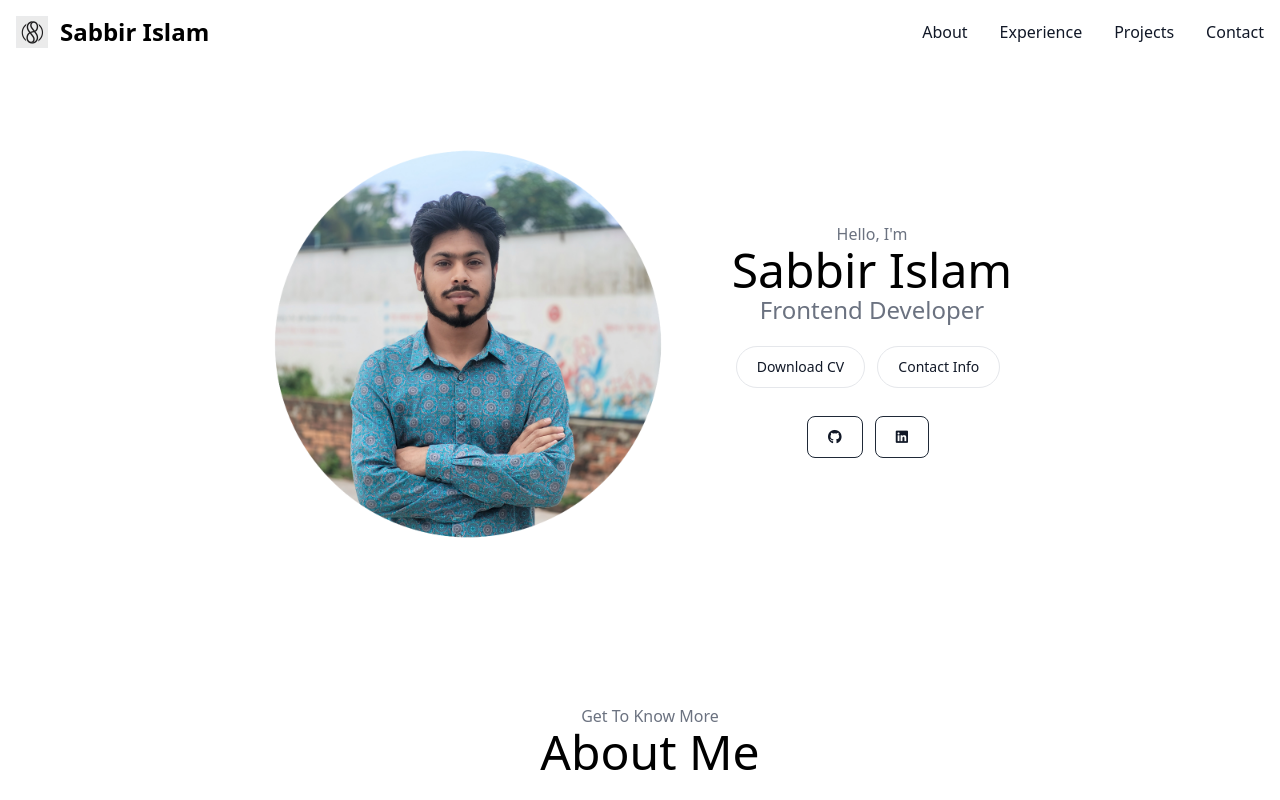
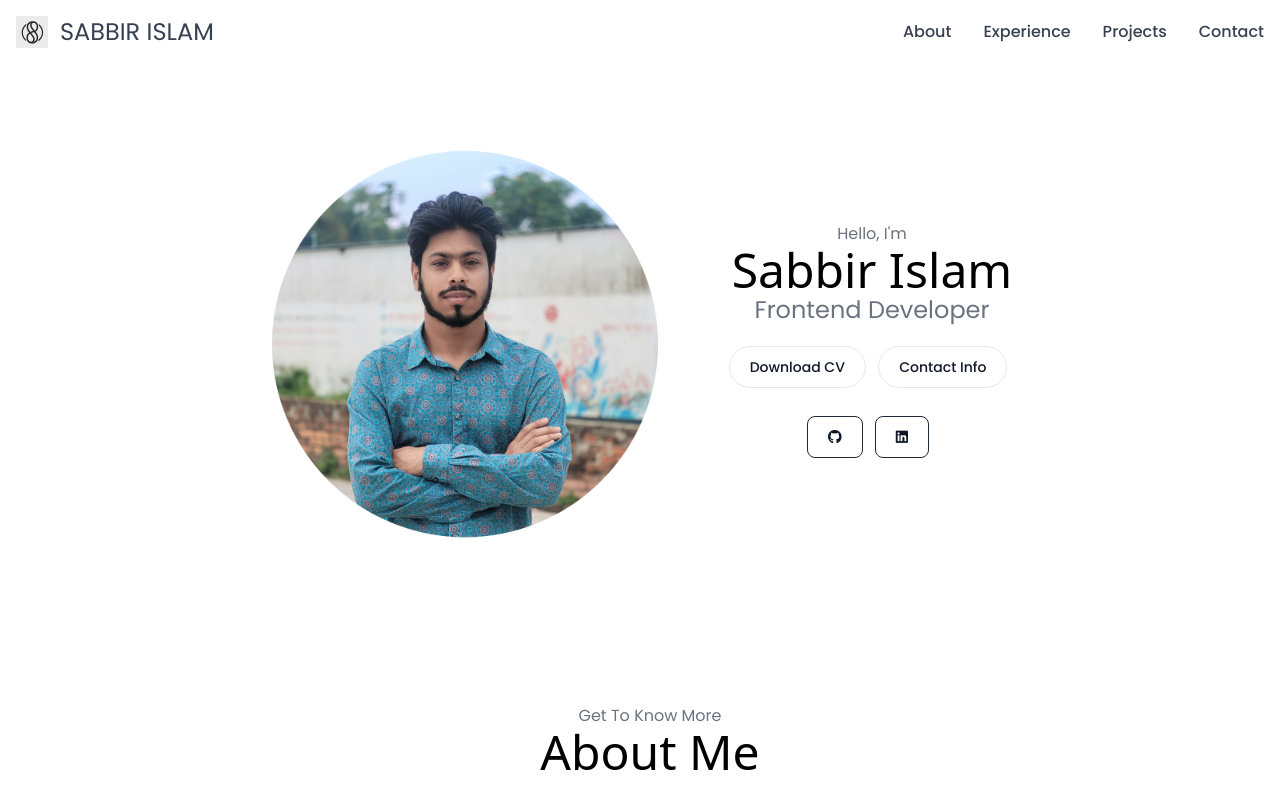
Before and after one commit to sabbir-islam/Portfolio_Sabbir, a plain HTML site: page index.html in a window 1280 px wide. Shown: the top 800 px of the page. Drawn offline with nearby package versions, Linux system fonts and the light colour scheme.

Commit message:
change in navbar and footer

```diff
--- a/index.html
+++ b/index.html
@@ -1,92 +1,141 @@
 <!DOCTYPE html>
 <html lang="en">
-
   <head>
-  <meta charset="UTF-8">
-  <meta name="viewport" content="width=device-width, initial-scale=1.0">
+    <meta charset="UTF-8" />
+    <meta name="viewport" content="width=device-width, initial-scale=1.0" />
     <title>Sabbir Islam</title>
 
     <!-- style section here  -->
-  <link rel="stylesheet" href="style.css">
-  <link rel="stylesheet" href="mediaqueries.css">
+    <link rel="stylesheet" href="style.css" />
+    <link rel="stylesheet" href="mediaqueries.css" />
     <script src="https://cdn.tailwindcss.com"></script>
     <!-- fontawsome  -->
-  <script src="https://kit.fontawesome.com/1fb895dcbf.js" crossorigin="anonymous"></script>
+    <script
+      src="https://kit.fontawesome.com/1fb895dcbf.js"
+      crossorigin="anonymous"
+    ></script>
   </head>
 
   <body>
 
-
-
-
     <!-- navbar start here  -->
-  <nav class="bg-white border-gray-200 dark:bg-gray-900">
-    <div class="max-w-screen-xl flex flex-wrap items-center justify-between mx-auto p-4">
-      <a href="https://flowbite.com/" class="flex items-center space-x-3 rtl:space-x-reverse">
+    <nav class="bg-transparent border-gray-200">
+      <div
+        class="max-w-screen-xl flex flex-wrap items-center justify-between mx-auto p-4"
+      >
+        <a href="#home" class="flex items-center space-x-3 rtl:space-x-reverse">
           <img src="images/logo2.jpeg" class="h-8" alt="Flowbite Logo" />
-        <span class="self-center text-2xl font-semibold whitespace-nowrap dark:text-white">Sabbir Islam</span>
+          <span
+            class="self-center text-2xl uppercase whitespace-nowrap text-[#374151] dark:text-[#374151]"
+            >Sabbir Islam</span
+          >
         </a>
-      <button data-collapse-toggle="navbar-default" type="button"
+        <button
+          data-collapse-toggle="navbar-default"
+          type="button"
           class="inline-flex items-center p-2 w-10 h-10 justify-center text-sm text-gray-500 rounded-lg md:hidden hover:bg-gray-100 focus:outline-none focus:ring-2 focus:ring-gray-200 dark:text-gray-400 dark:hover:bg-gray-700 dark:focus:ring-gray-600"
-        aria-controls="navbar-default" aria-expanded="false">
+          aria-controls="navbar-default"
+          aria-expanded="false"
+        >
           <span class="sr-only">Open main menu</span>
-        <svg class="w-5 h-5" aria-hidden="true" xmlns="http://www.w3.org/2000/svg" fill="none" viewBox="0 0 17 14">
-          <path stroke="currentColor" stroke-linecap="round" stroke-linejoin="round" stroke-width="2"
-            d="M1 1h15M1 7h15M1 13h15" />
+          <svg
+            class="w-5 h-5"
+            aria-hidden="true"
+            xmlns="http://www.w3.org/2000/svg"
+            fill="none"
+            viewBox="0 0 17 14"
+          >
+            <path
+              stroke="currentColor"
+              stroke-linecap="round"
+              stroke-linejoin="round"
+              stroke-width="2"
+              d="M1 1h15M1 7h15M1 13h15"
+            />
           </svg>
         </button>
         <div class="hidden w-full md:block md:w-auto" id="navbar-default">
           <ul
-          class="font-medium flex flex-col p-4 md:p-0 mt-4 border border-gray-100 rounded-lg bg-gray-50 md:flex-row md:space-x-8 rtl:space-x-reverse md:mt-0 md:border-0 md:bg-white dark:bg-gray-800 md:dark:bg-gray-900 dark:border-gray-700">
+            class="font-medium flex flex-col p-4 md:p-0 mt-4 border border-gray-100 rounded-lg bg-gray-50 md:flex-row md:space-x-8 rtl:space-x-reverse md:mt-0 md:border-0 md:bg-transparent dark:bg-gray-800 md:dark:bg-transparent dark:border-gray-700"
+          >
             <li>
-            <a href="#"
-              class="block py-2 px-3 text-gray-900 rounded hover:bg-gray-100 md:hover:bg-transparent md:border-0 md:hover:text-blue-700 md:p-0 dark:text-white md:dark:hover:text-blue-500 dark:hover:bg-gray-700 dark:hover:text-white md:dark:hover:bg-transparent">About</a>
+              <a
+                href="#"
+                class="block py-2 px-3 text-[#374151] rounded hover:bg-gray-100 md:hover:bg-transparent md:border-0 md:hover:text-blue-700 md:p-0 dark:text-[#374151] md:dark:hover:text-blue-400 dark:hover:bg-gray-700 dark:hover:text-gray-100 md:dark:hover:bg-transparent"
+                >About</a
+              >
             </li>
             <li>
-            <a href="#"
-              class="block py-2 px-3 text-gray-900 rounded hover:bg-gray-100 md:hover:bg-transparent md:border-0 md:hover:text-blue-700 md:p-0 dark:text-white md:dark:hover:text-blue-500 dark:hover:bg-gray-700 dark:hover:text-white md:dark:hover:bg-transparent">Experience</a>
+              <a
+                href="#"
+                class="block py-2 px-3 text-[#374151] rounded hover:bg-gray-100 md:hover:bg-transparent md:border-0 md:hover:text-blue-700 md:p-0 dark:text-[#374151] md:dark:hover:text-blue-400 dark:hover:bg-gray-700 dark:hover:text-gray-100 md:dark:hover:bg-transparent"
+                >Experience</a
+              >
             </li>
             <li>
-            <a href="#"
-              class="block py-2 px-3 text-gray-900 rounded hover:bg-gray-100 md:hover:bg-transparent md:border-0 md:hover:text-blue-700 md:p-0 dark:text-white md:dark:hover:text-blue-500 dark:hover:bg-gray-700 dark:hover:text-white md:dark:hover:bg-transparent">Projects</a>
+              <a
+                href="#"
+                class="block py-2 px-3 text-[#374151] rounded hover:bg-gray-100 md:hover:bg-transparent md:border-0 md:hover:text-blue-700 md:p-0 dark:text-[#374151] md:dark:hover:text-blue-400 dark:hover:bg-gray-700 dark:hover:text-gray-100 md:dark:hover:bg-transparent"
+                >Projects</a
+              >
             </li>
             <li>
-            <a href="#"
-              class="block py-2 px-3 text-gray-900 rounded hover:bg-gray-100 md:hover:bg-transparent md:border-0 md:hover:text-blue-700 md:p-0 dark:text-white md:dark:hover:text-blue-500 dark:hover:bg-gray-700 dark:hover:text-white md:dark:hover:bg-transparent">Contact</a>
+              <a
+                href="#"
+                class="block py-2 px-3 text-[#374151] rounded hover:bg-gray-100 md:hover:bg-transparent md:border-0 md:hover:text-blue-700 md:p-0 dark:text-[#374151] md:dark:hover:text-blue-400 dark:hover:bg-gray-700 dark:hover:text-gray-100 md:dark:hover:bg-transparent"
+                >Contact</a
+              >
             </li>
           </ul>
         </div>
       </div>
     </nav>
+
     <!-- navbar end here  -->
 
     <!-- profile start here  -->
     <section class="pt-20 mx-40 mb-40">
-    <div class="conatiner mx-auto flex items-center justify-center justify-content-center gap-16">
-      <div class="flex rounded-lg" style="width: 400p;height: 400px;">
-        <img src="images/profile-pic.png" alt="">
+      <div
+        class="conatiner mx-auto flex items-center justify-center justify-content-center gap-16"
+      >
+        <div class="flex rounded-lg" style="width: 400p; height: 400px">
+          <img src="images/profile-pic.png" alt="" />
         </div>
         <div class="gap-5 grid justify-content-center text-center">
           <div>
             <h5 class="text-gray-500">Hello, I'm</h5>
-          <h2 class="font-sans text-bold text-5xl font-weight: 600;">Sabbir Islam</h2>
+            <h2 class="font-sans text-bold text-5xl font-weight: 600;">
+              Sabbir Islam
+            </h2>
             <h3 class="text-2xl text-gray-500">Frontend Developer</h3>
           </div>
           <div>
-          <button type="button"
-            class="py-2.5 px-5 me-2 mb-2 text-sm font-medium text-gray-900 focus:outline-none bg-white rounded-full border border-gray-200 hover:bg-gray-100 hover:text-blue-700 focus:z-10 focus:ring-4 focus:ring-gray-200 dark:focus:ring-gray-700 dark:bg-gray-800 dark:text-gray-400 dark:border-gray-600 dark:hover:text-white dark:hover:bg-gray-700">Download
-            CV</button>
-          <button type="button"
-            class="py-2.5 px-5 me-2 mb-2 text-sm font-medium text-gray-900 focus:outline-none bg-white rounded-full border border-gray-200 hover:bg-gray-100 hover:text-blue-700 focus:z-10 focus:ring-4 focus:ring-gray-200 dark:focus:ring-gray-700 dark:bg-gray-800 dark:text-gray-400 dark:border-gray-600 dark:hover:text-white dark:hover:bg-gray-700">Contact
-            Info</button>
+            <button
+              type="button"
+              class="py-2.5 px-5 me-2 mb-2 text-sm font-medium text-gray-900 focus:outline-none bg-white rounded-full border border-gray-200 hover:bg-gray-100 hover:text-blue-700 focus:z-10 focus:ring-4 focus:ring-gray-200 dark:focus:ring-gray-700 dark:bg-gray-800 dark:text-gray-400 dark:border-gray-600 dark:hover:text-white dark:hover:bg-gray-700"
+            >
+              Download CV
+            </button>
+            <button
+              type="button"
+              class="py-2.5 px-5 me-2 mb-2 text-sm font-medium text-gray-900 focus:outline-none bg-white rounded-full border border-gray-200 hover:bg-gray-100 hover:text-blue-700 focus:z-10 focus:ring-4 focus:ring-gray-200 dark:focus:ring-gray-700 dark:bg-gray-800 dark:text-gray-400 dark:border-gray-600 dark:hover:text-white dark:hover:bg-gray-700"
+            >
+              Contact Info
+            </button>
           </div>
           <div>
-          <button type="button"
-            class="text-gray-900 hover:text-white border border-gray-800 hover:bg-gray-900 focus:ring-4 focus:outline-none focus:ring-gray-300 font-medium rounded-lg text-sm px-5 py-2.5 text-center me-2 mb-2 dark:border-gray-600 dark:text-gray-400 dark:hover:text-white dark:hover:bg-gray-600 dark:focus:ring-gray-800"><i
-              class="fa-brands fa-github"></i></button>
-          <button type="button"
-            class="text-gray-900 hover:text-white border border-gray-800 hover:bg-gray-900 focus:ring-4 focus:outline-none focus:ring-gray-300 font-medium rounded-lg text-sm px-5 py-2.5 text-center me-2 mb-2 dark:border-gray-600 dark:text-gray-400 dark:hover:text-white dark:hover:bg-gray-600 dark:focus:ring-gray-800"><i
-              class="fa-brands fa-linkedin"></i></button>
+            <button
+              type="button"
+              class="text-gray-900 hover:text-white border border-gray-800 hover:bg-gray-900 focus:ring-4 focus:outline-none focus:ring-gray-300 font-medium rounded-lg text-sm px-5 py-2.5 text-center me-2 mb-2 dark:border-gray-600 dark:text-gray-400 dark:hover:text-white dark:hover:bg-gray-600 dark:focus:ring-gray-800"
+            >
+              <i class="fa-brands fa-github"></i>
+            </button>
+            <button
+              type="button"
+              class="text-gray-900 hover:text-white border border-gray-800 hover:bg-gray-900 focus:ring-4 focus:outline-none focus:ring-gray-300 font-medium rounded-lg text-sm px-5 py-2.5 text-center me-2 mb-2 dark:border-gray-600 dark:text-gray-400 dark:hover:text-white dark:hover:bg-gray-600 dark:focus:ring-gray-800"
+            >
+              <i class="fa-brands fa-linkedin"></i>
+            </button>
           </div>
         </div>
       </div>
@@ -100,18 +149,24 @@
         <h1 class="font-sans text-bold text-5xl font-weight: 600">About Me</h1>
       </div>
       <div class="conatiner flex flex-row gap-20 justify-center">
-      <div class="flex" style="width: 400p;height: 400px;">
-        <img class="rounded-lg" src="images/about-pic.png" alt="">
+        <div class="flex" style="width: 400p; height: 400px">
+          <img class="rounded-lg" src="images/about-pic.png" alt="" />
         </div>
         <div class="flex flex-col justify-content-center">
           <div class="flex flex-row gap-5">
-          <div class="border-2 border-neutral-400 rounded-lg p-6 w-1/2 text-center" style="width: 418px;height: 168px;">
+            <div
+              class="border-2 border-neutral-400 rounded-lg p-6 w-1/2 text-center"
+              style="width: 418px; height: 168px"
+            >
               <i class="fa-solid fa-certificate"></i>
               <h5 class="text-2xl text-bold font-weight-500">Experience</h5>
               <h6>2+ years</h6>
               <h6>Frontend Development</h6>
             </div>
-          <div class="border-2 border-neutral-400 rounded-lg p-6 w-1/2 text-center" style="width: 418px;height: 168px;">
+            <div
+              class="border-2 border-neutral-400 rounded-lg p-6 w-1/2 text-center"
+              style="width: 418px; height: 168px"
+            >
               <i class="fa-solid fa-user-graduate"></i>
               <h5 class="text-2xl">Education</h5>
               <h5>B.Sc. Bachelors Degree</h5>
@@ -119,17 +174,17 @@
             </div>
           </div>
           <div class="w-1/2 mt-4 text-center">
-          <p>Lorem ipsum dolor sit amet consectetur, adipisicing elit. Vel odio sequi debitis iste obcaecati eos rerum
-            quam nemo, maiores molestiae. Lorem, ipsum dolor sit amet consectetur adipisicing elit.
+            <p>
+              Lorem ipsum dolor sit amet consectetur, adipisicing elit. Vel odio
+              sequi debitis iste obcaecati eos rerum quam nemo, maiores
+              molestiae. Lorem, ipsum dolor sit amet consectetur adipisicing
+              elit.
             </p>
           </div>
         </div>
       </div>
     </section>
     <!-- About end here  -->
-
-  <!-- footer start here  -->
-  <!-- ...existing code... -->
 
     <!-- footer start here  -->
     <footer class="footer-d">
@@ -158,10 +213,10 @@
       <ul class="menu">
         <li class="menu__item"><a class="menu__link" href="#">About</a></li>
         <li class="menu__item">
-        <a class="menu__link" href="#movies">Experience</a>
+          <a class="menu__link" href="#">Experience</a>
         </li>
         <li class="menu__item">
-        <a class="menu__link" href="#fanFav">Projects</a>
+          <a class="menu__link" href="#">Projects</a>
         </li>
         <li class="menu__item"><a class="menu__link" href="#">Contact</a></li>
       </ul>
@@ -170,8 +225,6 @@
 
     <!-- footer end here  -->
 
-
     <script src="script.js"></script>
   </body>
-
 </html>
--- a/style.css
+++ b/style.css
@@ -1,6 +1,22 @@
+@import url("https://fonts.googleapis.com/css2?family=Poppins:wght@200;300;400;500;600;700&display=swap");
+* {
+  font-family: "Poppins", sans-serif;
+  margin: 0;
+  padding: 0;
+  box-sizing: border-box;
+  list-style: none;
+  text-decoration: none;
+  scroll-padding: 2rem;
+  scroll-behavior: smooth;
+}
+:root {
+  --main-color: #ff2c1f;
+  --text-color: #020307;
+  --bg-color: #fff;
+}
 .footer-d {
-    background-color: #111827;
-    color: #fff;
+    background: transparent;
+    color: #374151;
     padding: 20px 0;
     text-align: center;
   }
@@ -19,7 +35,7 @@
   }
 
   .footer-d .social-icon__link {
-    color: #fff;
+    color: #374151;
     font-size: 20px;
     text-decoration: none;
     transition: color 0.3s;
@@ -43,7 +59,7 @@
   }
 
   .footer-d .menu__link {
-    color: #fff;
+    color: #374151;
     text-decoration: none;
     transition: color 0.3s;
   }
```
Lines whose indentation alone changed are shown as unchanged.
